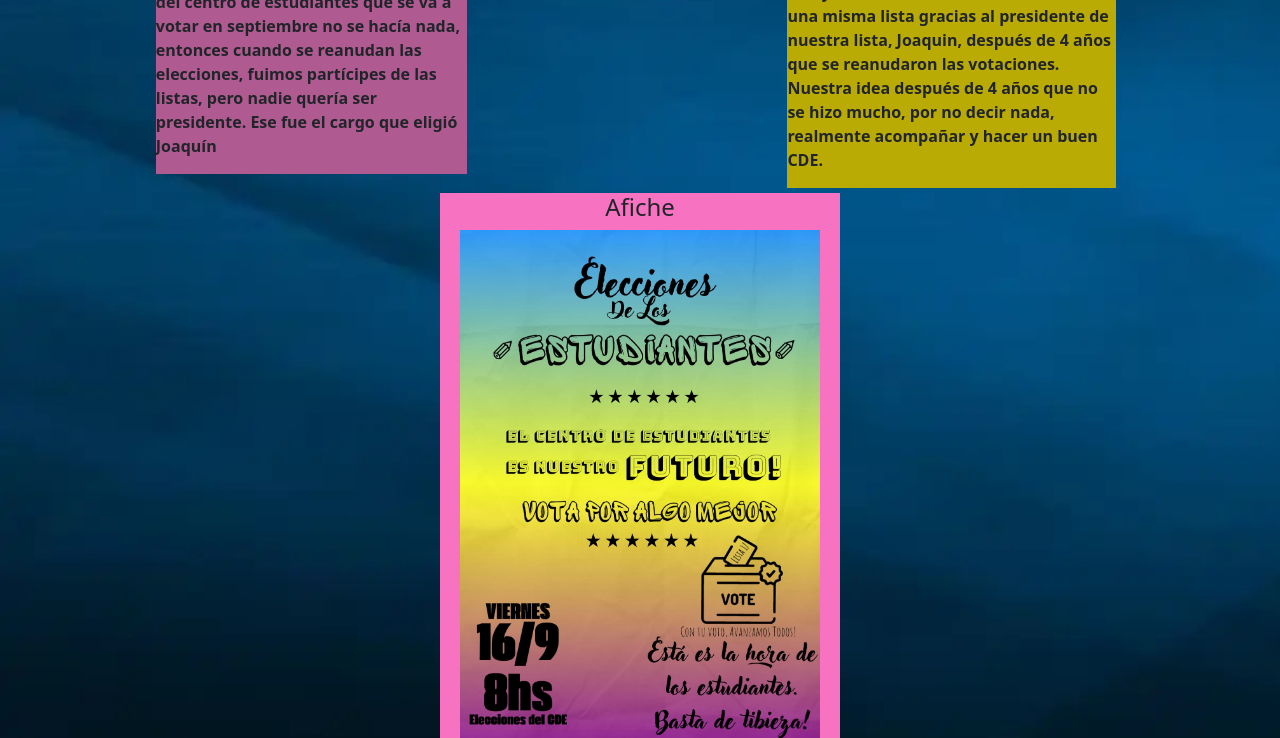
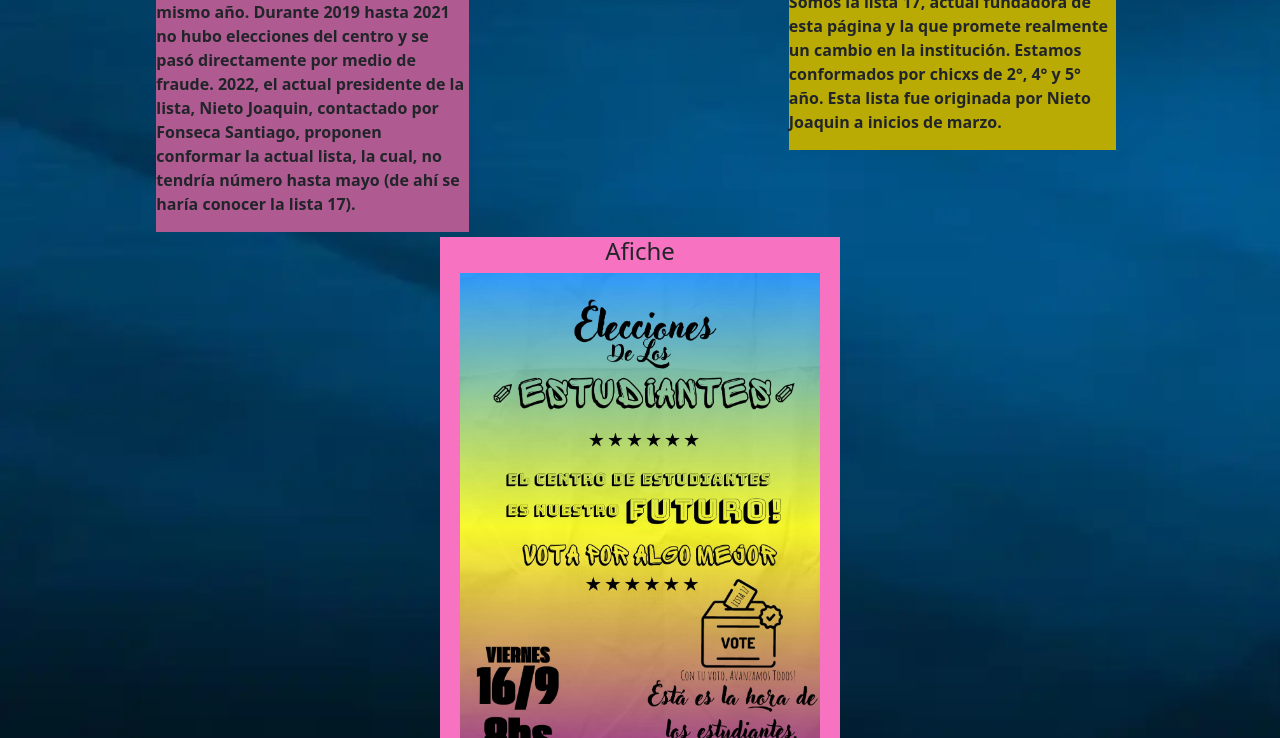
Before and after one commit to SantixDesigner/Lista--17, a website: page paginas/quienes-somos.html in a window 1280 px wide. Shown: the part 198-936 px from the top of the page. Drawn offline with nearby package versions, Linux system fonts and the light colour scheme.

Commit message:
arreglo de redacción

```diff
--- a/paginas/quienes-somos.html
+++ b/paginas/quienes-somos.html
@@ -83,30 +83,17 @@
     <section class="sectionQS">
       <div class="sectionDiv1">
         <h2>¿Quienes somos?</h2>
-        <p>¡Buena pregunta! ¿Quién carajo somos, no? Bueno, somos estudiantes en la técnica 6,
-          7 somos
-          de
-          4to año, dos de 5to año y una de 2do año. Nos unimos en una misma
-          lista
-          gracias
-          al presidente de nuestra lista, Joaquin, después de 4 años que se reanudaron las
-          votaciones.
-
-          Nuestra idea después de 4 años que no se hizo mucho, por no decir nada, realmente
-          acompañar y
-          hacer
-          un buen CDE.
-        </p>
+        <p>Somos la lista 17, actual fundadora de esta página y la que promete realmente un cambio en la institución.
+          Estamos conformados por chicxs de 2°, 4° y 5° año. Esta lista fue originada por Nieto Joaquin a inicios de
+          marzo.</p>
       </div>
       <div class="sectionDiv2">
         <h3>Nuestra historia</h3>
-        <p>Bueno, más allá de que el presidente nos haya unido a todos en una misma lista todos
-          sentíamos que el proyecto del centro de estudiantes que se va a votar en septiembre no
-          se hacía
-          nada, entonces cuando se reanudan las elecciones, fuimos partícipes de las listas,
-          pero
-          nadie quería ser presidente. <span>Ese fue el cargo que eligió Joaquín</span>
-        </p>
+        <p>Comenzamos a inicios del 2018 con lo que viene siendo la "lista 12" donde el expresidente a la misma lista,
+          Joaquin Nieto, no pudo ganar las elecciones del mismo año. Durante 2019 hasta 2021 no hubo elecciones del
+          centro y se pasó directamente por medio de fraude. 2022, el actual presidente de la lista, Nieto Joaquin,
+          contactado por Fonseca Santiago, proponen conformar la actual lista, la cual, no tendría número hasta mayo (de
+          ahí se haría conocer la lista 17).</p>
       </div>
     </section>
   </main>
```
Also changed, not shown: index.html (+1 -1 lines), paginas/nuestra-lista.html (+1 -6 lines).
